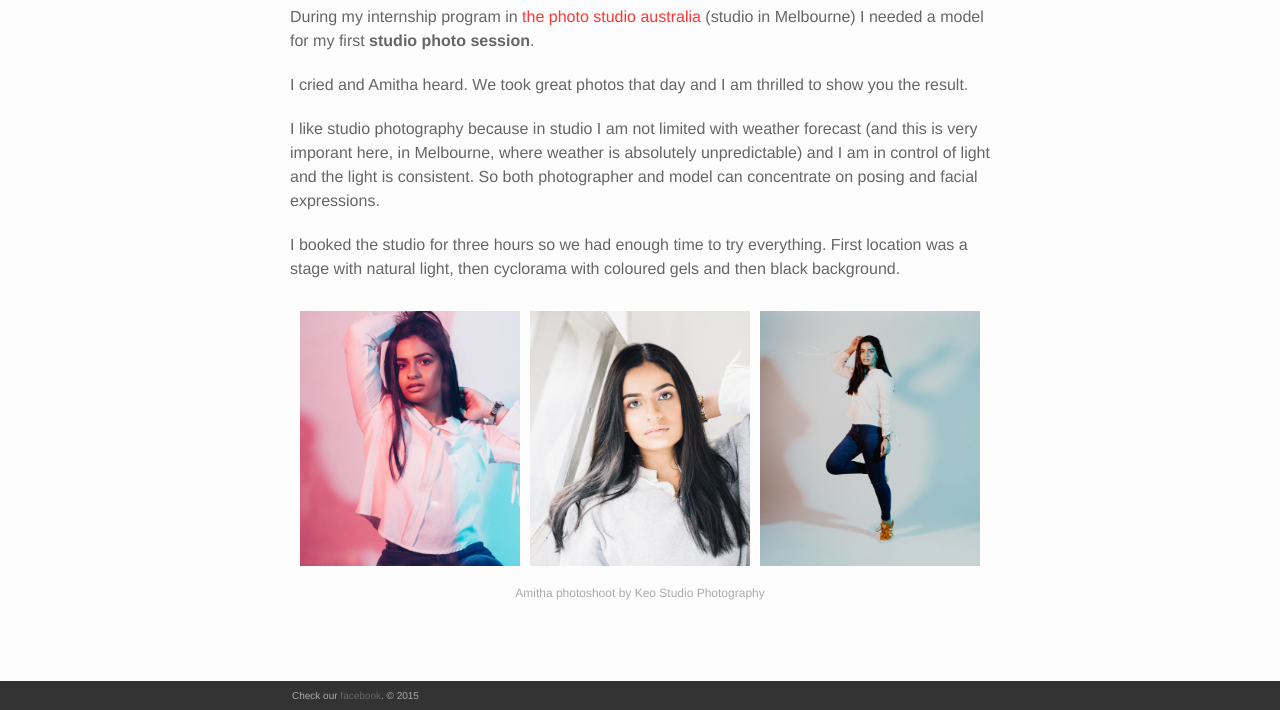
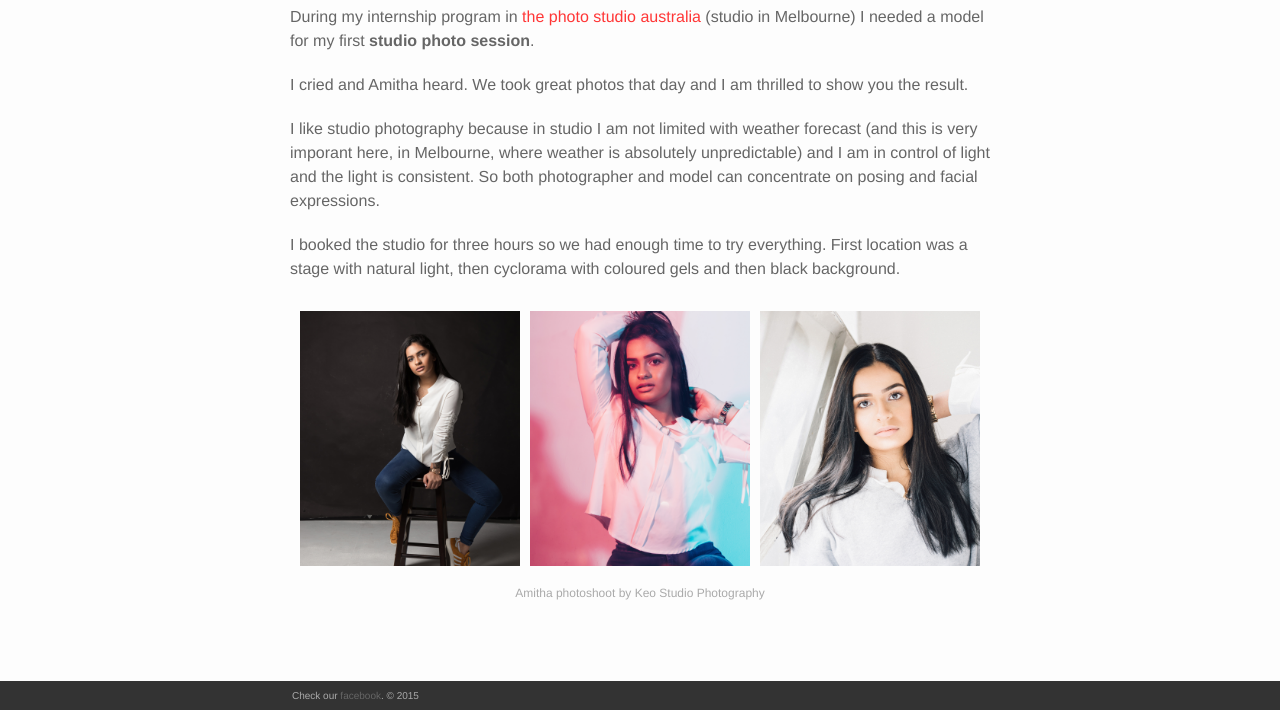
Before and after one commit to AlenPelin/keo-studio, a Jekyll site: the page built from _portfolio/2_amitha.md, in a window 1280 px wide and 1228 px high. Shown: the part 518-1228 px from the top of the window. Built offline with Jekyll 4.4.1, drawn with Linux system fonts in a browser that asks for light colours; nearby versions of some CDN libraries.

Commit message:
Update from Forestry.io - Updated 2_amitha.md

```diff
--- a/_portfolio/2_amitha.md
+++ b/_portfolio/2_amitha.md
@@ -6,9 +6,9 @@ images:
   main: "/media/keo studio photography amitha 1.jpg"
   thumbnail: "/media/2 keo studio photography amitha 0 thumbnail.jpg"
   items:
+  - "/media/2 keo studio photography amitha 4.jpg"
   - "/media/2 keo studio photography amitha 3.jpg"
   - "/media/2 keo studio photography amitha 2.jpg"
-  - "/media/keo studio photography amitha 4.jpg"
 
 ---
 During my internship program in [the photo studio australia](https://thephotostudio.com.au/) (studio in Melbourne) I needed a model for my first **studio photo session**.
```
